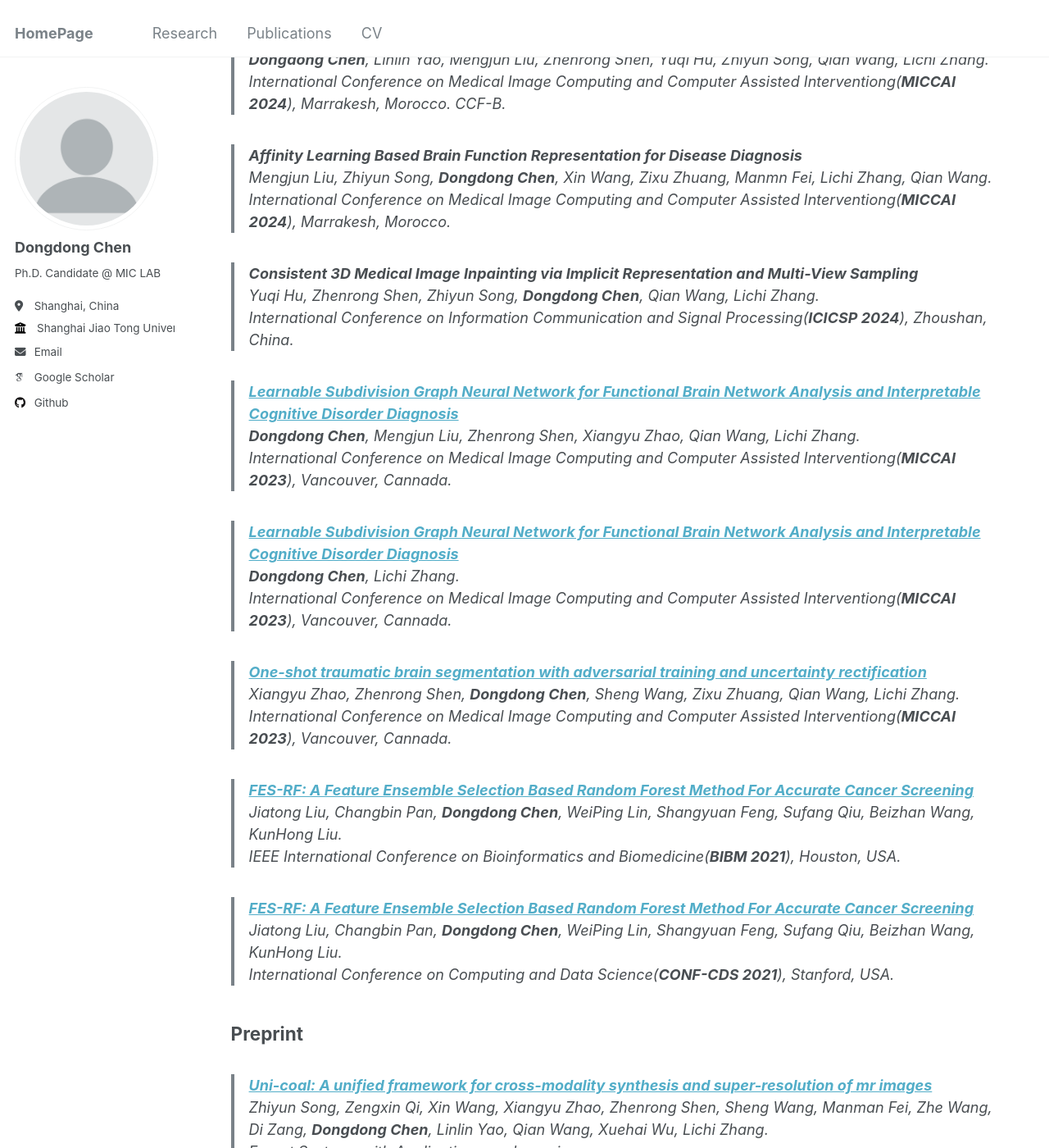
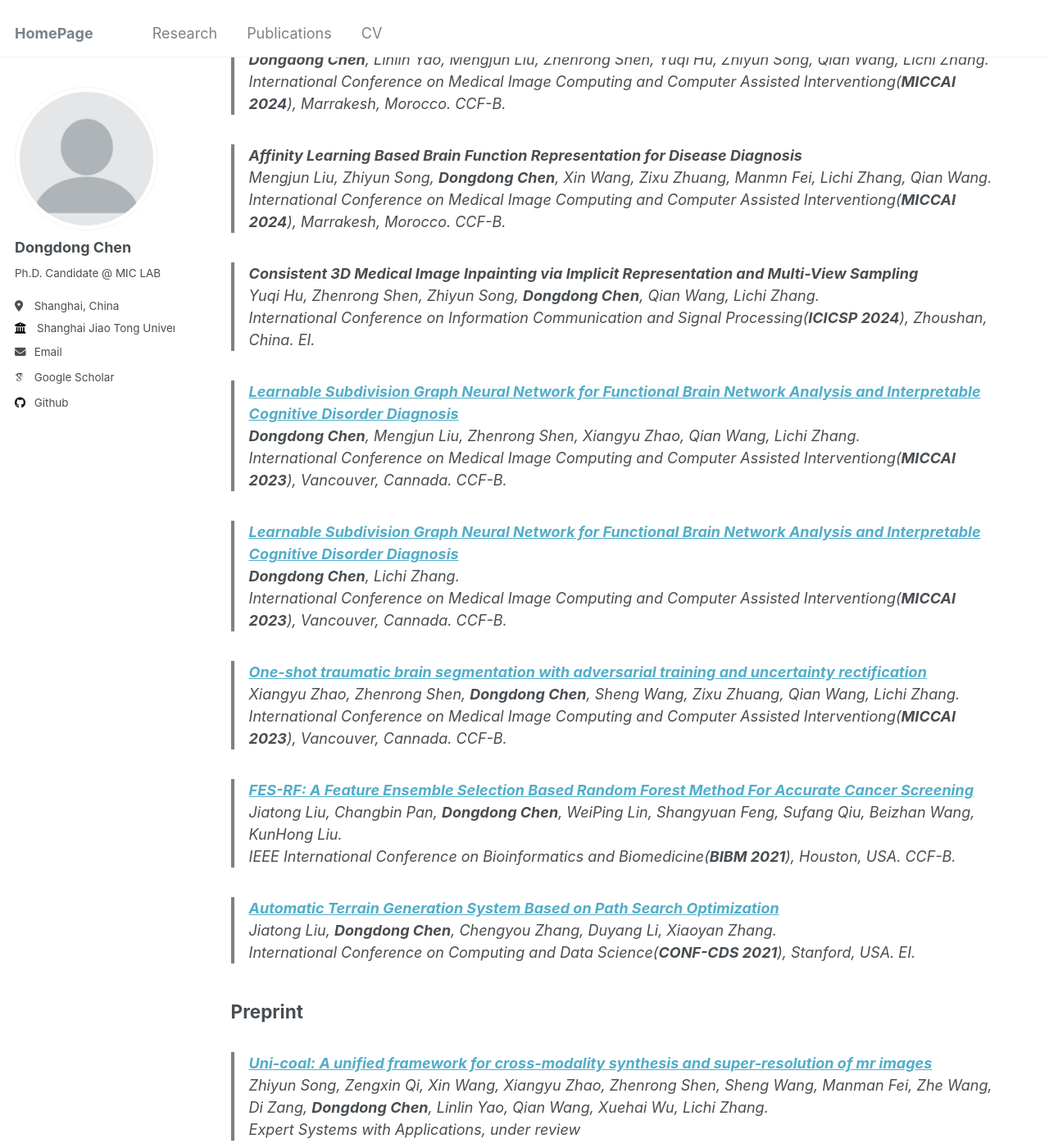
Before and after one commit to DongDChen/DongDChen.github.io, a Jekyll site: the page built from _pages/publications.md, in a window 1280 px wide and 1400 px high, scrolled down 1486 px. Shown: the whole window at 82% size. Built offline with Jekyll 4.4.1, drawn with Linux system fonts in a browser that asks for light colours; some web fonts are replaced; some of the changed text lies outside the part shown.

Commit message:
Update publications.md

```diff
--- a/_pages/publications.md
+++ b/_pages/publications.md
@@ -57,37 +57,36 @@ You can also find my articles on [my Google Scholar profile](https://scholar.goo
 
 > <b>Affinity Learning Based Brain Function Representation for Disease Diagnosis</b> <br>
 > Mengjun Liu, Zhiyun Song, <b>Dongdong Chen</b>, Xin Wang, Zixu Zhuang, Manmn Fei, Lichi Zhang, Qian Wang. <br>
-> <em>International Conference on Medical Image Computing and Computer Assisted Interventiong</em>(<i><b>MICCAI 2024</b></i>), Marrakesh, Morocco. <br>
+> <em>International Conference on Medical Image Computing and Computer Assisted Interventiong</em>(<i><b>MICCAI 2024</b></i>), Marrakesh, Morocco. CCF-B. <br>
 
 > <b>Consistent 3D Medical Image Inpainting via Implicit Representation and Multi-View Sampling</b> <br>
 > Yuqi Hu, Zhenrong Shen, Zhiyun Song, <b>Dongdong Chen</b>, Qian Wang, Lichi Zhang. <br>
-> <em>International Conference on Information Communication and Signal Processing</em>(<i><b>ICICSP 2024</b></i>), Zhoushan, China. <br>
-
+> <em>International Conference on Information Communication and Signal Processing</em>(<i><b>ICICSP 2024</b></i>), Zhoushan, China. EI. <br>
 
 
 > <b><a href="https://link.springer.com/chapter/10.1007/978-3-031-43993-3_6" target="_blank">Learnable Subdivision Graph Neural Network for Functional Brain Network Analysis and Interpretable Cognitive Disorder Diagnosis</a></b> <br>
 > <b>Dongdong Chen</b>, Mengjun Liu, Zhenrong Shen, Xiangyu Zhao, Qian Wang, Lichi Zhang. <br>
-> <em>International Conference on Medical Image Computing and Computer Assisted Interventiong</em>(<i><b>MICCAI 2023</b></i>), Vancouver, Cannada. <br>
+> <em>International Conference on Medical Image Computing and Computer Assisted Interventiong</em>(<i><b>MICCAI 2023</b></i>), Vancouver, Cannada. CCF-B.<br>
 
 
 > <b><a href="https://link.springer.com/chapter/10.1007/978-3-031-43993-3_7" target="_blank">Learnable Subdivision Graph Neural Network for Functional Brain Network Analysis and Interpretable Cognitive Disorder Diagnosis</a></b> <br>
 > <b>Dongdong Chen</b>, Lichi Zhang. <br>
-> <em>International Conference on Medical Image Computing and Computer Assisted Interventiong</em>(<i><b>MICCAI 2023</b></i>), Vancouver, Cannada. <br>
+> <em>International Conference on Medical Image Computing and Computer Assisted Interventiong</em>(<i><b>MICCAI 2023</b></i>), Vancouver, Cannada. CCF-B. <br>
 
 
 > <b><a href="https://https://link.springer.com/chapter/10.1007/978-3-031-43901-8_12" target="_blank">One-shot traumatic brain segmentation with adversarial training and uncertainty rectification</a></b> <br>
 > Xiangyu Zhao, Zhenrong Shen, <b>Dongdong Chen</b>, Sheng Wang, Zixu Zhuang, Qian Wang, Lichi Zhang. <br>
-> <em>International Conference on Medical Image Computing and Computer Assisted Interventiong</em>(<i><b>MICCAI 2023</b></i>), Vancouver, Cannada. <br>
+> <em>International Conference on Medical Image Computing and Computer Assisted Interventiong</em>(<i><b>MICCAI 2023</b></i>), Vancouver, Cannada. CCF-B. <br>
 
 
 > <b><a href="https://ieeexplore.ieee.org/abstract/document/9669416" target="_blank">FES-RF: A Feature Ensemble Selection Based Random Forest Method For Accurate Cancer Screening</a></b> <br>
 > Jiatong Liu, Changbin Pan, <b>Dongdong Chen</b>, WeiPing Lin, Shangyuan Feng, Sufang Qiu, Beizhan Wang, KunHong Liu. <br>
-> <em>IEEE International Conference on Bioinformatics and Biomedicine</em>(<i><b>BIBM 2021</b></i>), Houston, USA. <br>
+> <em>IEEE International Conference on Bioinformatics and Biomedicine</em>(<i><b>BIBM 2021</b></i>), Houston, USA. CCF-B. <br>
 
 
-> <b><a href="https://dl.acm.org/doi/abs/10.1145/3448734.3450483" target="_blank">FES-RF: A Feature Ensemble Selection Based Random Forest Method For Accurate Cancer Screening</a></b> <br>
-> Jiatong Liu, Changbin Pan, <b>Dongdong Chen</b>, WeiPing Lin, Shangyuan Feng, Sufang Qiu, Beizhan Wang, KunHong Liu. <br>
-> <em>International Conference on Computing and Data Science</em>(<i><b>CONF-CDS 2021</b></i>), Stanford, USA. <br>
+> <b><a href="https://dl.acm.org/doi/abs/10.1145/3448734.3450483" target="_blank">Automatic Terrain Generation System Based on Path Search Optimization</a></b> <br>
+> Jiatong Liu, <b>Dongdong Chen</b>, Chengyou Zhang, Duyang Li, Xiaoyan Zhang. <br>
+> <em>International Conference on Computing and Data Science</em>(<i><b>CONF-CDS 2021</b></i>), Stanford, USA. EI. <br>
 
 
 
```
Also changed, not shown: other parts of _pages/publications.md (+5 -5 lines).
